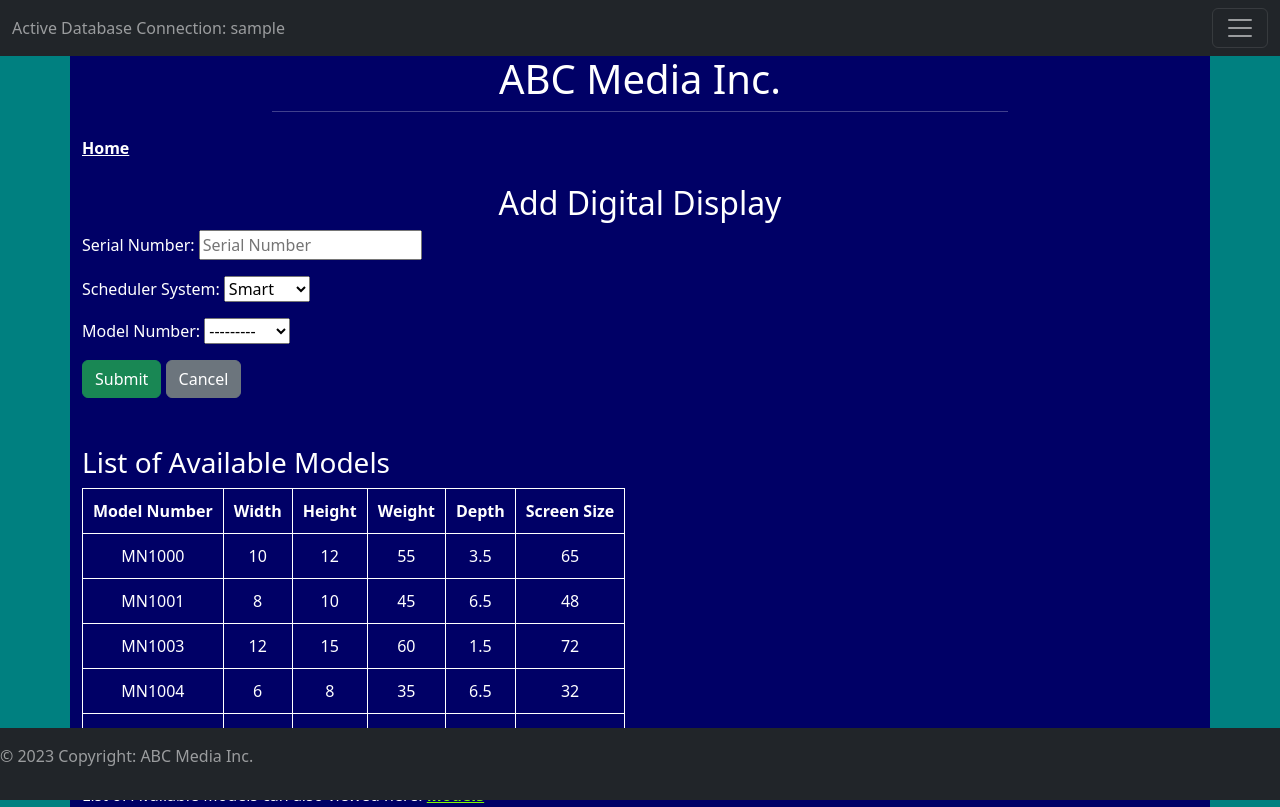
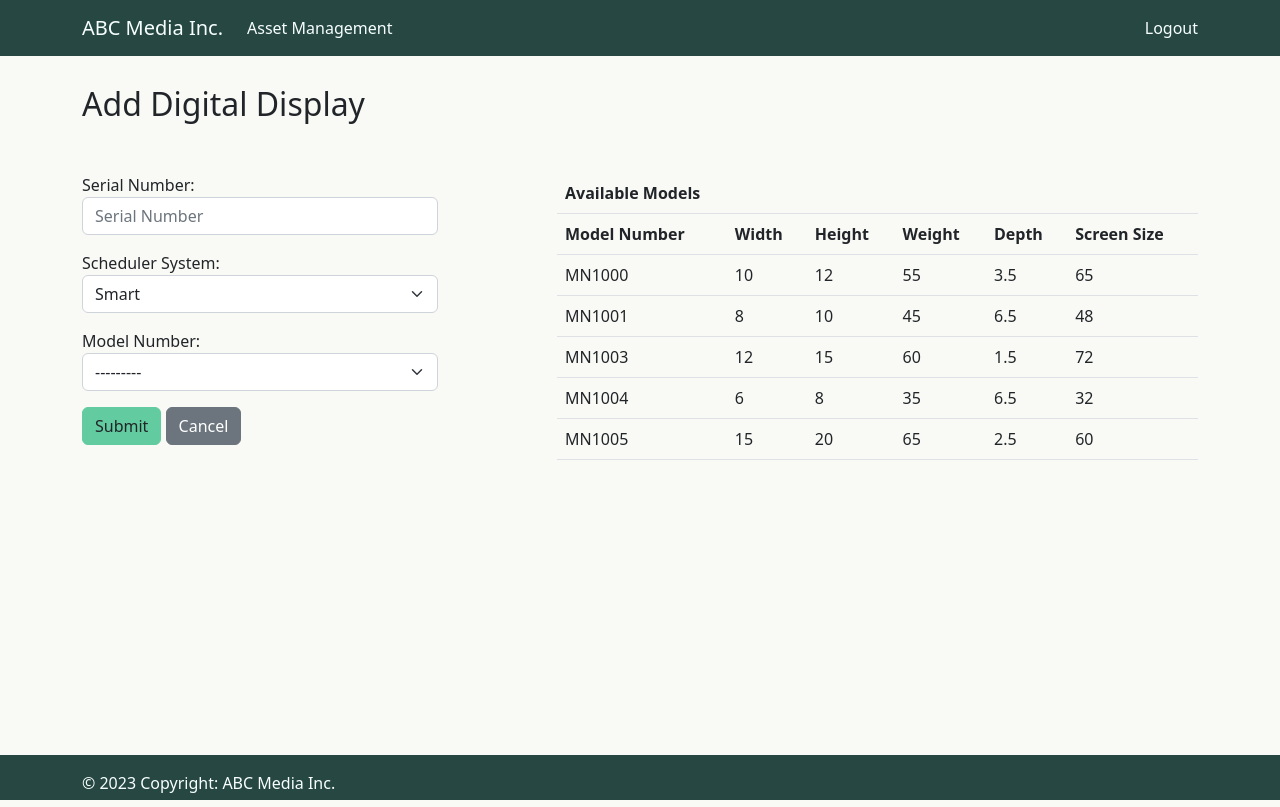
Before and after one commit to rip97/CS_359_Project, a Django app: template Part 4/ABC/ABC_Media/templates/ABC_Media/adddisplay.html in a window 1280 px wide. Run offline with Django 4.2, Linux system fonts and the light colour scheme; the template is opened without the code that fills it: values that come from a table or form of the project are taken from there, others are empty; data comes from the database, SQL or seed files in the repository; both versions use the stored data as it was after the commit; tables that the repository leaves empty hold one stand-in row (values such as "Sample post").

Commit message:
UI design

```diff
--- a/Part 4/ABC/ABC_Media/forms.py
+++ b/Part 4/ABC/ABC_Media/forms.py
@@ -11,12 +11,12 @@ from .models import Model, Digitaldisplay
 
 class DatabaseInputForm(forms.Form):
 
-    data_base_name = forms.CharField(label="Data Base Name", max_length=100)
+    data_base_name = forms.CharField(label="Data Base Name", max_length=100, widget=forms.TextInput(attrs={"class": "form-control"}))
 
 
 class SearchForm(forms.Form):
 
-    digital_display = forms.CharField(label="Digital Display", max_length=20)
+    digital_display = forms.CharField(label="Digital Display", max_length=20, widget=forms.TextInput(attrs={"class": "form-control"}))
 
 
 #Create Digtal Display
@@ -38,8 +38,9 @@ class DigitalDisplayForm(ModelForm):
             }
 
         widgets = {
-            'serialno': forms.TextInput(attrs={'class': 'col-auto', 'placeholder': 'Serial Number', 'style': 'width: 20%'}),
-            'schedulersystem': forms.Select(choices=DISPLAY_SYSTEMS),
+            'serialno': forms.TextInput(attrs={'class': 'form-control', 'placeholder': 'Serial Number'}),
+            'schedulersystem': forms.Select(choices=DISPLAY_SYSTEMS, attrs={"class": " form-select "}),
+            'modelno': forms.Select( attrs={"class": " form-select "}),
             }
 
 
@@ -62,8 +63,8 @@ class DigitalDisplayFormUpdate(ModelForm):
             }
 
         widgets = {
-            'serialno': forms.TextInput(attrs={'disabled': 'true'}),
-            'schedulersystem': forms.Select(choices=DISPLAY_SYSTEMS),
+            'serialno': forms.TextInput(attrs={'disabled': 'true', "class": " form-control"}),
+            'schedulersystem': forms.Select(choices=DISPLAY_SYSTEMS, attrs={"class": " form-select "}),
             }
 
 #Model Form Create
@@ -83,12 +84,12 @@ class ModelCreateForm(ModelForm):
             }
 
         widgets = {
-            'modelno': forms.TextInput(attrs={'class': 'col-auto', 'placeholder': 'Model Number', 'style': 'width: 20%'}),
-            'width': forms.TextInput(attrs={'class': 'col-auto', 'placeholder': 'Width', 'style': 'width: 20%'}),
-            'height': forms.TextInput(attrs={'class': 'col-auto', 'placeholder': 'Height', 'style': 'width: 20%'}),
-            'weight': forms.TextInput(attrs={'class': 'col-auto', 'placeholder': 'Weight', 'style': 'width: 20%'}),
-            'depth': forms.TextInput(attrs={'class': 'col-auto', 'placeholder': 'Depth', 'style': 'width: 20%'}),
-            'screensize': forms.TextInput(attrs={'class': 'col-auto', 'placeholder': 'Screen Size', 'style': 'width: 20%'}),
+            'modelno': forms.TextInput(attrs={'class': ' form-control', 'placeholder': 'Model Number', 'style': 'width: 20%'}),
+            'width': forms.TextInput(attrs={'class': ' form-control', 'placeholder': 'Width', 'style': 'width: 20%'}),
+            'height': forms.TextInput(attrs={'class': ' form-control', 'placeholder': 'Height', 'style': 'width: 20%'}),
+            'weight': forms.TextInput(attrs={'class': ' form-control', 'placeholder': 'Weight', 'style': 'width: 20%'}),
+            'depth': forms.TextInput(attrs={'class': ' form-control', 'placeholder': 'Depth', 'style': 'width: 20%'}),
+            'screensize': forms.TextInput(attrs={'class': ' form-control', 'placeholder': 'Screen Size', 'style': 'width: 20%'}),
             }
 
 #Model Form View
@@ -108,10 +109,10 @@ class ModelInfoForm(ModelForm):
             }
 
         widgets = {
-            'modelno': forms.TextInput(attrs={'disabled': 'true'}),
-            'width': forms.TextInput(attrs={'disabled': 'true'}),
-            'height': forms.TextInput(attrs={'disabled': 'true'}),
-            'weight': forms.TextInput(attrs={'disabled': 'true'}),
-            'depth': forms.TextInput(attrs={'disabled': 'true'}),
-            'screensize': forms.TextInput(attrs={'disabled': 'true'}),
+            'modelno': forms.TextInput(attrs={'disabled': 'true', "class":"form-control"}),
+            'width': forms.TextInput(attrs={'disabled': 'true', "class":"form-control"}),
+            'height': forms.TextInput(attrs={'disabled': 'true', "class":"form-control"}),
+            'weight': forms.TextInput(attrs={'disabled': 'true', "class":"form-control"}),
+            'depth': forms.TextInput(attrs={'disabled': 'true', "class":"form-control"}),
+            'screensize': forms.TextInput(attrs={'disabled': 'true', "class":"form-control"}),
             }
--- a/Part 4/ABC/ABC_Media/templates/ABC_Media/adddisplay.html
+++ b/Part 4/ABC/ABC_Media/templates/ABC_Media/adddisplay.html
@@ -2,61 +2,39 @@
 
 {% block content %}
 
-<a href="{% url 'ABC_Media:main' %}" style="color:white; font-weight: bold">Home</a>
-<br />
-<br />
 
-<center>
-    <h2> Add Digital Display</h2>
-</center>
+<h2 class="page-title"> Add Digital Display</h2>
 
-<head>
-    <style>
-        table, th, td {
-            border: 1px solid white;
-            padding: 10px;
-            text-align: center;
-        }
-    </style>
-</head>
-
+<div class="row">
+    <div class="col-md-4">
         <div class="form-group">
             <form action="" method=POST>
                 {% csrf_token %}
 
                 {{ form.as_p }}
 
-        <input type="submit" value="Submit" class="btn btn-success" />
+                <input type="submit" value="Submit" class="btn btn-green green-secondary" />
                 <a href="{% url 'ABC_Media:view_all_displays' %}" class="btn btn-secondary btn-sml"> Cancel </a>
 
             </form>
         </div>
-
-<br />
-<br />
-
-<h3> List of Available Models </h3>
-
-<table>
+    </div>
+    <div class="col-md-1"></div>
+    <div class="col-md-7">
+        <!-- <h3><a href="{% url 'ABC_Media:viewModels' %}">Available Models</a></h3> -->
+<table class="table">
+    <thead>
         <tr>
-        <th>
-            Model Number
-        </th>
-        <th>
-            Width
-        </th>
-        <th>
-            Height
-        </th>
-        <th>
-            Weight
-        </th>
-        <th>
-            Depth
-        </th>
-        <th>
-            Screen Size
-        </th>
+            <th colspan="6">Available Models</th>
+        </tr>
+    </thead>
+    <tr>
+        <th> Model Number</th>
+        <th>Width</th>
+        <th>Height</th>
+        <th>Weight</th>
+        <th>Depth</th>
+        <th>Screen Size</th>
     </tr>
 
     {% for model in models %}
@@ -82,10 +60,8 @@
     </tr>
     {% endfor %}
 </table>
+    </div>
+</div>
 
-<br />
-
-List of Available Models can also viewed here:
-<a href="{% url 'ABC_Media:viewModels' %}" style="color:lawngreen; font-weight: bold">Models</a>
 
 {% endblock %}
--- a/Part 4/ABC/ABC_Media/templates/ABC_Media/home.html
+++ b/Part 4/ABC/ABC_Media/templates/ABC_Media/home.html
@@ -7,10 +7,52 @@
     <link href="https://cdn.jsdelivr.net/npm/bootstrap@5.2.3/dist/css/bootstrap.min.css" rel="stylesheet" integrity="sha384-rbsA2VBKQhggwzxH7pPCaAqO46MgnOM80zW1RWuH61DGLwZJEdK2Kadq2F9CUG65" crossorigin="anonymous">
     <script src="https://cdn.jsdelivr.net/npm/@popperjs/core@2.11.6/dist/umd/popper.min.js" integrity="sha384-oBqDVmMz9ATKxIep9tiCxS/Z9fNfEXiDAYTujMAeBAsjFuCZSmKbSSUnQlmh/jp3" crossorigin="anonymous"></script>
     <script src="https://cdn.jsdelivr.net/npm/bootstrap@5.2.3/dist/js/bootstrap.min.js" integrity="sha384-cuYeSxntonz0PPNlHhBs68uyIAVpIIOZZ5JqeqvYYIcEL727kskC66kF92t6Xl2V" crossorigin="anonymous"></script>
+
+    <style>
+      body{
+        padding-top: 65px;
+    }
+
+    .page-title{
+      margin: 20px 0px 50px 0px;
+    }
+
+    .btn-green{
+      border-color: #62cb9f ;
+    }
+
+    .green-secondary{
+      background-color: #62cb9f;
+    }
+    .green-secondary:hover{
+      background-color: #74f1bc;
+    }
+
+    .green-primary{
+      background-color: #274842 !important;
+      color: #f7ffff !important;
+    }
+    .green-primary  *{
+      color: #f7ffff ;
+    }
+
+    .beige-bg{
+      background-color: #f9faf5;
+    }
+
+    .bg-white{
+      background-color: white;
+    }
+
+    .form-select-width-normal{
+      width: 260px;
+    }
+    </style>
+
     <Title>ABC Media</Title>
 </head>
-<body style="background-color: hsl(180,100%,25%);">
-    <nav class="navbar fixed-top navbar-dark bg-dark">
+<body class="beige-bg">
+    <!-- <nav class="navbar fixed-top navbar-dark bg-dark">
       <div class="container-fluid">
           {% if current_user %}
           <span class="navbar-text">
@@ -40,14 +82,41 @@
           </ul>
         </div>
       </div>
+    </nav> -->
+    <nav class="navbar navbar-expand-lg  fixed-top bg-light green-primary">
+      <div class="container">
+        <a class="navbar-brand" href="/">ABC Media Inc.</a>
+        <!-- <div class="collapse navbar-collapse">
+          {% if current_user %}
+          <a class="nav-link" href="/main">Asset Management</a>
+          <a class="nav-link" href="/logout">Logout</a>
+      {% else %}
+          <a class="nav-link" href="/login">Login</a>
+      {% endif %}
+        </div> -->
+        <button class="navbar-toggler" type="button" data-bs-toggle="collapse" data-bs-target="#navbarSupportedContent" aria-controls="navbarSupportedContent" aria-expanded="false" aria-label="Toggle navigation">
+          <span class="navbar-toggler-icon"></span>
+        </button>
+        <div class="collapse navbar-collapse" id="navbarSupportedContent">
+          <ul class="navbar-nav me-auto mb-2 mb-lg-0">
+            <div class="collapse navbar-collapse">
+          {% if current_user %}
+          <a class="nav-link" href="/main">Asset Management</a>
+          {% endif %}
+        </div>
+
+          </ul>
+          {% if current_user %}
+          <a class="nav-link " href="/logout">Logout</a>
+          {% else %}
+          <a class="nav-link" href="/login">Login</a>
+          {% endif %}
+        </div>
+      </div>
     </nav>
-    <div class="container" style="background-color: hsl(240,100%,20%); padding-top:55px; color:white;">
-       <div class="row justify-content-center">
-           <div class="col-sm-8">
-               <h1 style="text-align: center;"> ABC Media Inc.</h1>
-               <hr class="mt-0 mb-4">
-           </div>
-       </div>
+
+    <div class="container" >
+
     {% block content %}
         <p> ABC Media is a fictional media company that provides high-quality and engaging content across a variety of platforms. Founded in the early 2000s, the company quickly rose to prominence by producing innovative and captivating programming for audiences of all ages.
 
@@ -62,10 +131,12 @@ Overall, ABC Media is a dynamic and innovative media company that continues to p
         </p>
     {% endblock %}
     </div>
-    <div class="navbar fixed-bottom navbar-dark bg-dark">
-        <span class="navbar-text">
+    <div class="navbar fixed-bottom green-primary" style="height: 45px;">
+        <div class="container">
+          <span class="navbar-text">
             <p style="text-align: center;">© 2023 Copyright: ABC Media Inc. </p>
         </span>
+        </div>
     </div>
 </body>
 </html>
```
Also changed, not shown: Part 4/ABC/ABC_Media/templates/ABC_Media/addmodel.html (+2 -9 lines), Part 4/ABC/ABC_Media/templates/ABC_Media/login.html (+24 -3 lines), Part 4/ABC/ABC_Media/templates/ABC_Media/main.html (+28 -2 lines), Part 4/ABC/ABC_Media/templates/ABC_Media/viewdisplays.html (+17 -43 lines), Part 4/ABC/ABC_Media/views.py (+15 -8 lines), Part 4/ABC/abc.sqlite. Lines whose indentation alone changed are shown as unchanged.
